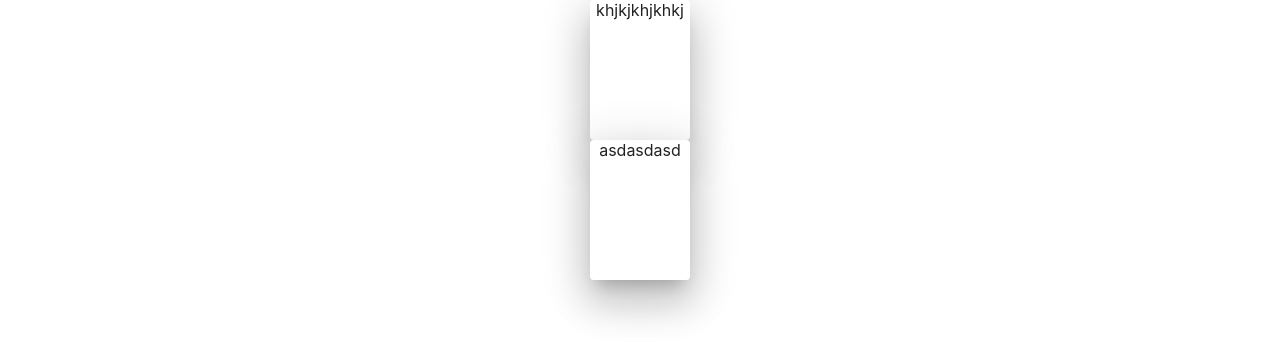
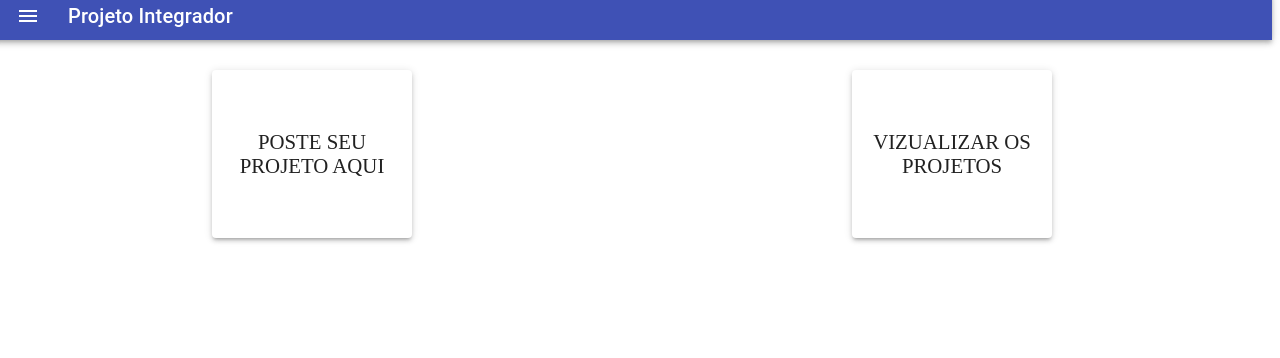
Before and after one commit to mini-hackthon-generation-brasil/projeto-integrador-generation-brasil, a React (Create React App) app: page / in a window 1280 px wide. Shown: the top 358 px of the page. Built offline with nearby package versions, Linux system fonts and the light colour scheme.

Commit message:
paperButton

```diff
--- a/src/App.tsx
+++ b/src/App.tsx
@@ -1,5 +1,4 @@
 import React from 'react';
-import logo from './logo.svg';
 import './App.css';
 import { Home } from './pages/Home/Home';
 
--- /dev/null
+++ b/src/components/NavBar/NavBar.tsx
@@ -0,0 +1,35 @@
+import React from 'react';
+import { makeStyles } from '@material-ui/core/styles';
+import AppBar from '@material-ui/core/AppBar';
+import Toolbar from '@material-ui/core/Toolbar';
+import Typography from '@material-ui/core/Typography';
+import IconButton from '@material-ui/core/IconButton';
+import MenuIcon from '@material-ui/icons/Menu';
+
+const useStyles = makeStyles((theme) => ({
+  root: {
+    flexGrow: 1,
+  },
+  menuButton: {
+    marginRight: theme.spacing(2),
+  },
+}));
+
+export default function NavBar() {
+  const classes = useStyles();
+
+  return (
+    <div className={classes.root}>
+      <AppBar position="static">
+        <Toolbar variant="dense">
+          <IconButton edge="start" className={classes.menuButton} color="inherit" aria-label="menu">
+            <MenuIcon />
+          </IconButton>
+          <Typography variant="h6" color="inherit">
+            Projeto Integrador
+          </Typography>
+        </Toolbar>
+      </AppBar>
+    </div>
+  );
+}
--- a/src/components/paperButton/PaperButton.css
+++ b/src/components/paperButton/PaperButton.css
@@ -1,5 +1,37 @@
-.row {
-  display: flex;
-  flex-direction: row;
-  justify-content: flex-end;
+.btn-zoom {
+
+  width:170px;
+  margin:auto;
+  display:block;
+  color:#fff;
+  font-family: 'open_sansregular';
+  font-size:1.3em;
+  text-align:center;
+  text-decoration:none;
+  text-transform: uppercase;
+  padding: 60px 15px;
+  margin-top: 30px ;
+  border-radius:20px;
+  background-color:#59d7dc;
+  transition: transform 500ms cubic-bezier(0.68, -0.55, 0.265, 1.55), background-position 800ms cubic-bezier(0.68, -0.55, 0.265, 1.55), box-shadow 500ms linear;
+  background-size:contain;
+  background-position: -250px center;
+  background-repeat: no-repeat;
+  box-shadow: 0 1px 3px rgba(27, 26, 26, 0.781), 0 1px 2px rgba(27, 12, 12, 0.808);
 }
+.btn-zoom:hover {
+  cursor: pointer;
+  transform: scale(1.2);
+  background-position: -60px;
+  box-shadow: 0 30px 60px rgba(0, 0, 0, 0.16), 0 3px 6px rgba(0, 0, 0, 0.23);
+}
+.btn-zoom:hover:after{
+  content:" compartilhe seu projeto conosco";
+  font-size:20px;
+  color: black;
+}
+.btn-zoom:active {
+  transform: scale(1);
+  background-position: 500px;
+  box-shadow: 0 30px 60px rgba(0, 0, 0, 0.12), 0 1px 2px rgba(0, 0, 0, 0.24);
+}
--- a/src/components/paperButton/PaperButton.tsx
+++ b/src/components/paperButton/PaperButton.tsx
@@ -1,12 +1,9 @@
 import React from 'react';
 import { makeStyles, createStyles, Theme } from '@material-ui/core/styles';
 import Grid, { GridSpacing } from '@material-ui/core/Grid';
-import FormLabel from '@material-ui/core/FormLabel';
-import FormControlLabel from '@material-ui/core/FormControlLabel';
-import RadioGroup from '@material-ui/core/RadioGroup';
-import Radio from '@material-ui/core/Radio';
 import Paper from '@material-ui/core/Paper';
-import { Box } from '@material-ui/core';
+import NavBar from '../NavBar/NavBar';
+import "./PaperButton.css"
 
 const useStyles = makeStyles((theme: Theme) =>
   createStyles({
@@ -14,11 +11,11 @@ const useStyles = makeStyles((theme: Theme) =>
       flexGrow: 1,
     },
     paper: {
-      height: 140,
-      width: 100,
+      height: 200,
+      width: 200,
     },
     control: {
-      padding: theme.spacing(2),
+      padding: theme.spacing(6),
     },
   }),
 );
@@ -32,14 +29,17 @@ export default function PaperButton() {
   };
 
   return (
-    <Grid container spacing={2} className='row'>
+    <Grid container xs={12}spacing={2}>
+      <NavBar />
 
-      <Grid item xs={12 } className='row'>
-        <Grid container justifyContent="center" alignContent='center'className='row' spacing={spacing}>
-            <Grid item className='row'>
-              <Paper elevation={24} className={classes.paper}> khjkjkhjkhkj</Paper>
-              <Paper elevation={24} className={classes.paper}> asdasdasd</Paper>
-            </Grid>
+      <Grid item xs={12}>
+        <Grid container justifyContent="center" alignContent='center' spacing={spacing}>
+          {/* <Grid item xs={2} spacing={3} className="btn-zoom"> */}
+          <Paper elevation={3} className="btn-zoom"> Poste seu projeto aqui </Paper>
+          {/* </Grid> */}
+          {/* <Grid item xs={2} spacing={3} className="btn-zoom"> */}
+            <Paper elevation={3} className="btn-zoom"> Vizualizar os projetos </Paper>
+          {/* </Grid> */}
         </Grid>
       </Grid>
     </Grid>
```
Also changed, not shown: src/components/modalPostagem/ModalPostagem.tsx (added, +10 -0 lines), src/pages/ListaPostagem/ListaPostagem.tsx (added, +10 -0 lines), src/components/NavBar/NavBar.css (added), src/components/modalPostagem/ModalPostagem.css (added), src/pages/ListaPostagem/ListaPostagem.css (added).
